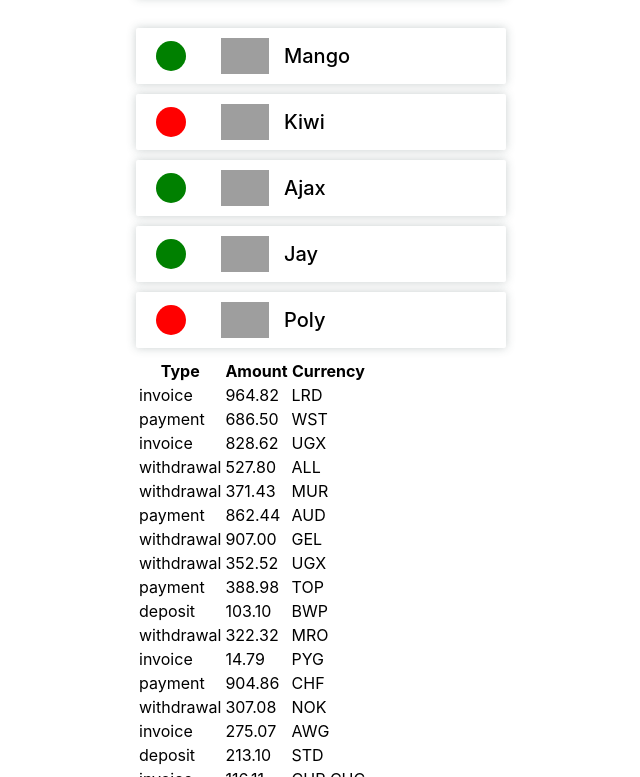
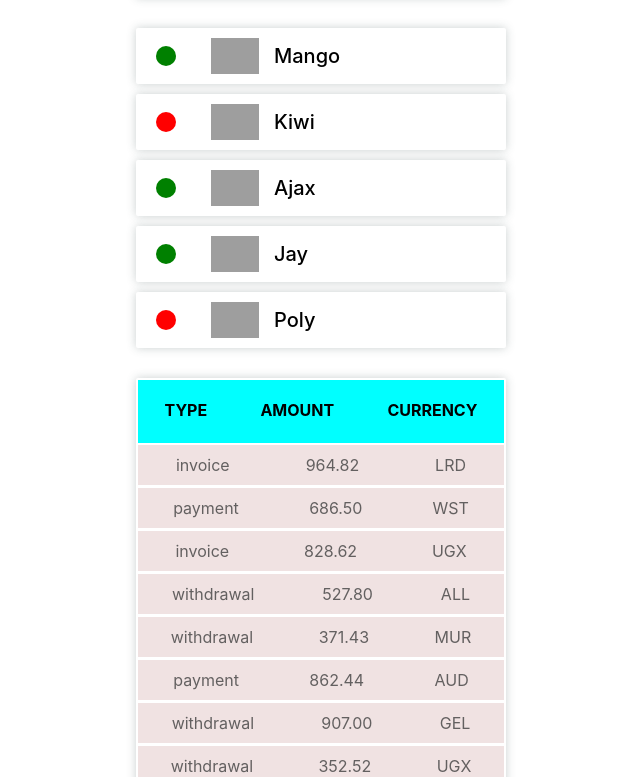
Before and after one commit to Serhii-Pradid/goit-react-hw-01-components, a React (Create React App) app: page / in a window 1280 px wide. Shown: the part 703-1480 px from the top of the page, without its empty margins (319-959 px from the left). Built offline with nearby package versions, Linux system fonts and the light colour scheme; grey boxes are pictures that could not be loaded.

Commit message:
task 4 styled added

```diff
--- a/src/components/FriendList/FriendList.module.css
+++ b/src/components/FriendList/FriendList.module.css
@@ -17,8 +17,8 @@
 }
 
 .status {
-    width: 30px;
-    height: 30px;
+    width: 20px;
+    height: 20px;
     border-radius: 50%;
     margin-right: 20px;
     margin-left: 20px;
@@ -30,4 +30,5 @@
 
 .false {
     background-color: red;
+    color:gray;
 }
--- a/src/components/TransactionHistory/TransactionHistory.jsx
+++ b/src/components/TransactionHistory/TransactionHistory.jsx
@@ -1,10 +1,11 @@
 import PropTypes from 'prop-types';
+import css from './TransactionHistory.module.css'
 
 
 export const TransactionHistory = ({ items }) => {
 
     return(
-        <table className="transaction-history">
+        <table className={css.transaction__history}>
   <thead>
     <tr>
       <th>Type</th>
--- a/src/components/TransactionHistory/TransactionHistory.module.css
+++ b/src/components/TransactionHistory/TransactionHistory.module.css
@@ -0,0 +1,35 @@
+table {
+    width: 370px;
+    margin-top: 30px;
+    box-shadow: 0 0 10px #c6cccced;
+    border-radius: 2px;
+    }
+
+thead {
+    background-color: aqua;
+}
+
+table th {
+   padding-top: 20px;
+   padding-bottom: 20px;
+   text-transform: uppercase;
+
+}
+
+table tr {
+    display: flex;
+    justify-content: space-around;
+    margin-bottom: 3px;
+    border-spacing: 10px;
+
+}
+
+table td {
+padding-top: 10px;
+padding-bottom: 10px;
+color: rgb(99, 96, 96);
+}
+
+tbody tr {
+    background-color: rgb(240, 226, 226)
+}
```
